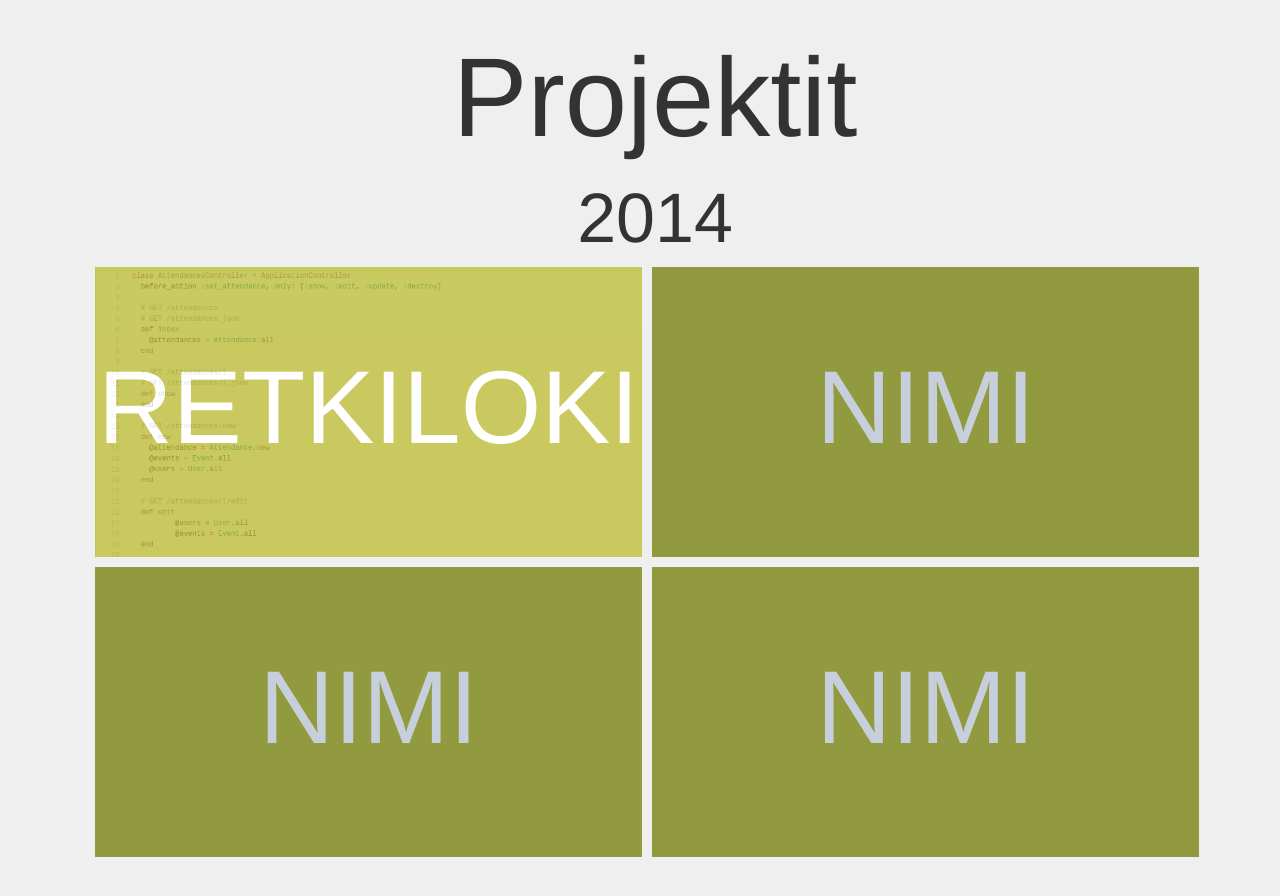
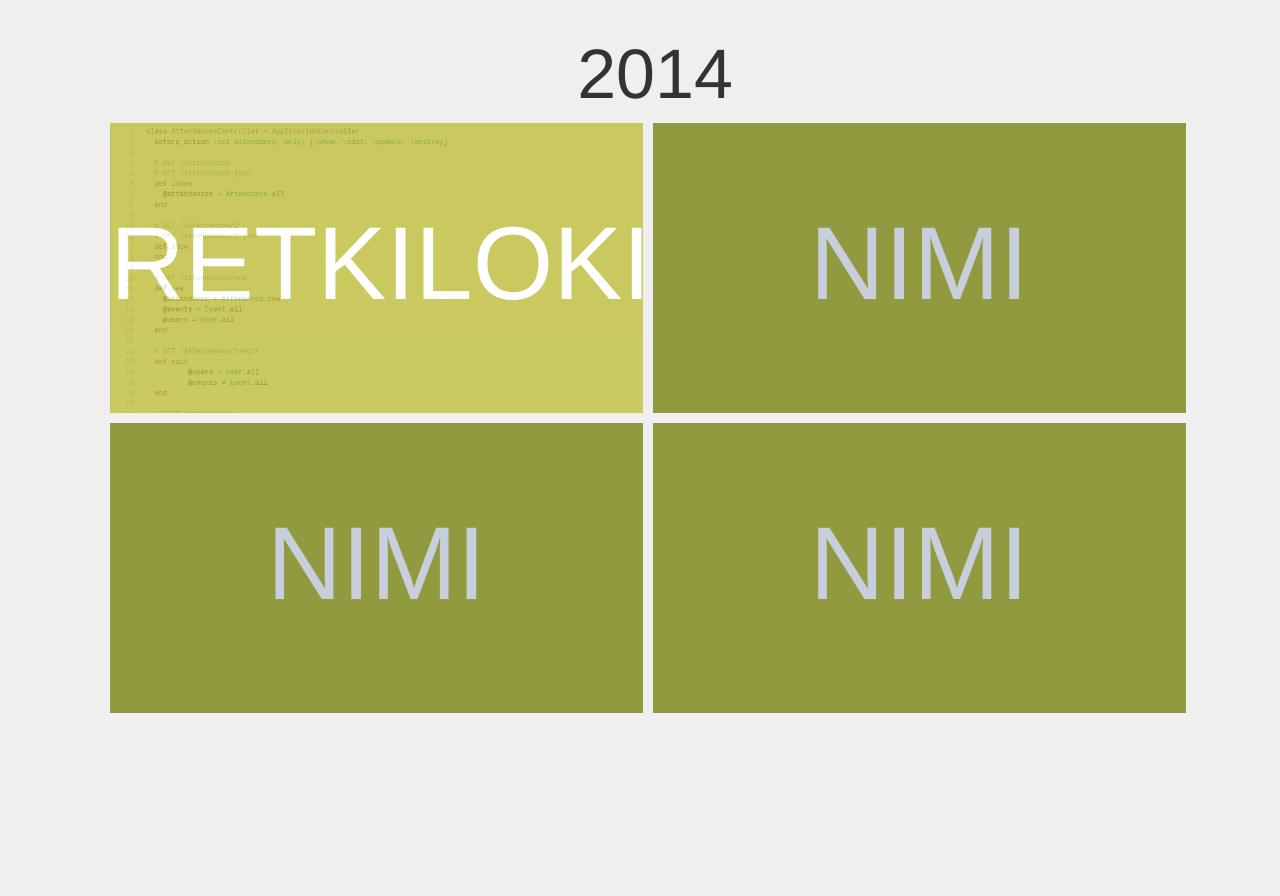
Before and after one commit to partiopapa/hackathonsite, a plain HTML site: page index.html in a window 1280 px wide. Shown: the part 1700-2596 px from the top of the page. Drawn offline with Linux system fonts and the light colour scheme.

Commit message:
added two columns and deleted useless heading

```diff
--- a/index.html
+++ b/index.html
@@ -104,10 +104,9 @@
 
 
       <div class="container">
-        <h1>Projektit</h1>
         <h2 id="2014"> 2014</h2>
         <div class="project-wrapper">
-
+<div class="col-md-12">
         	<a href="#">
           <div class="project-box col-md-6 col-xs-12" id="retkiloki">
             <div class="shader shader2">
@@ -123,7 +122,8 @@
             </div>
           </div>
       </a>
-
+      </div>
+      <div class="col-md-12">
           <a href="#">
           <div class="project-box col-md-6 col-xs-12" id="">
             <div class="shader shader2"><p class="project-name">
@@ -138,7 +138,7 @@
               NIMI</p>
             </div>
           </div>
-
+        </div>
       </a>
         </div><!-- EOF: project wrapper -->
       </div><!-- EOF: container -->
```
